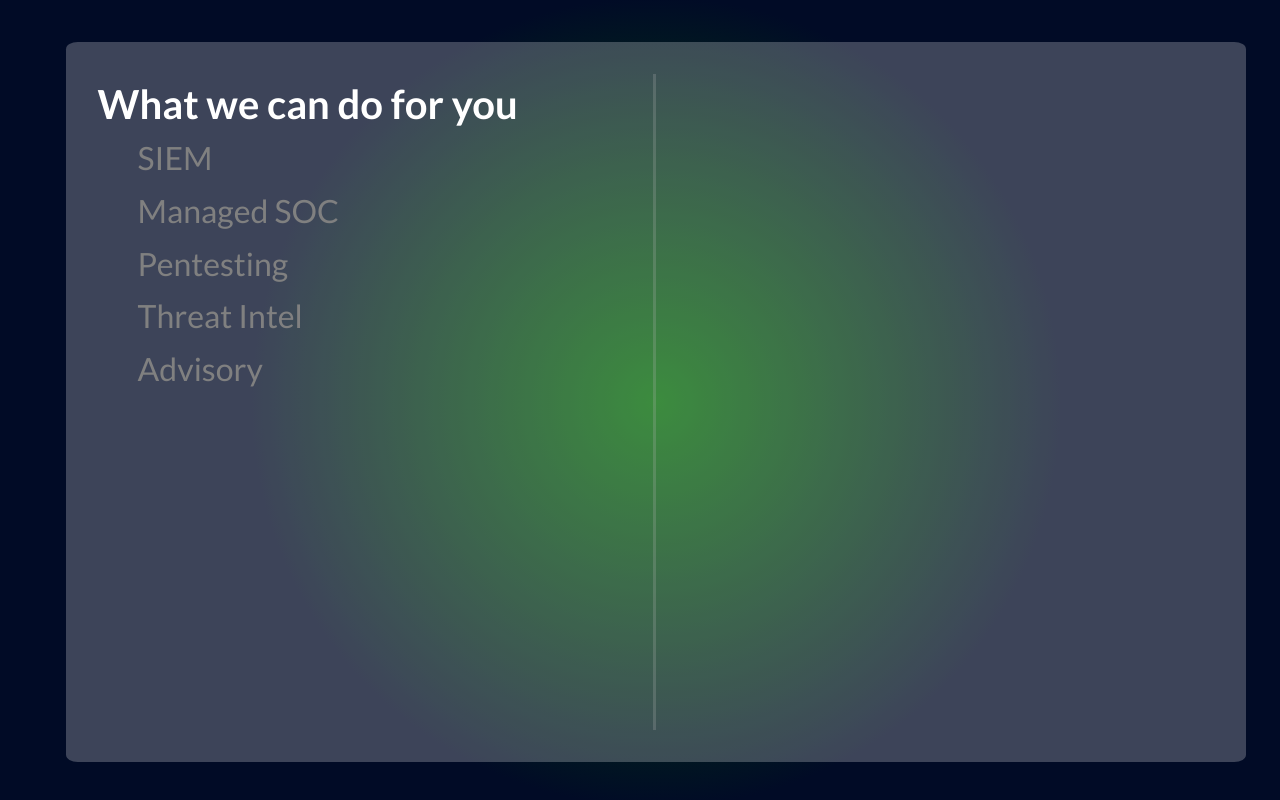
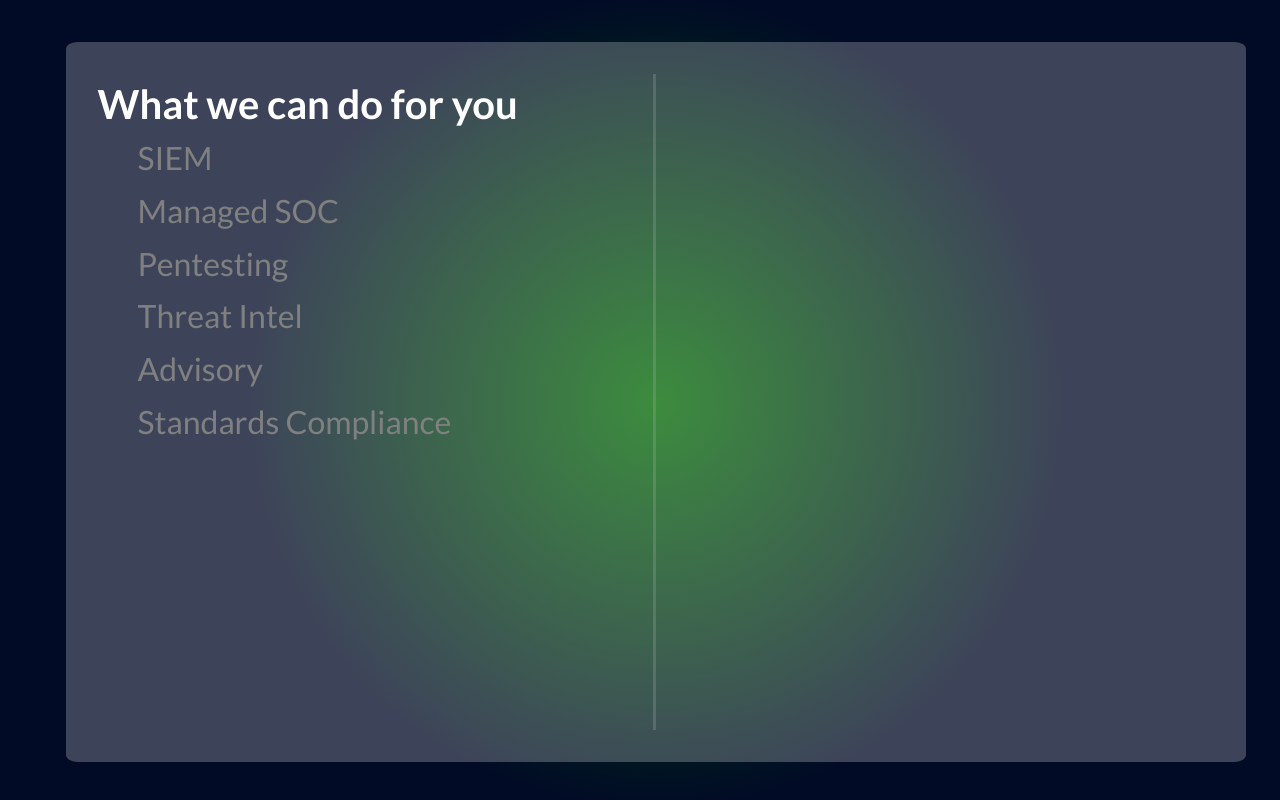
Before and after one commit to KennethOnGitHub/FactoryInternetWebsite2, a SvelteKit app: page / in a window 1280 px wide. Shown: the part 1628-2428 px from the top of the page. Built offline with nearby package versions, Linux system fonts and the light colour scheme.

Commit message:
added stardards compliance to services

```diff
--- a/src/routes/SevicesLeft.svelte
+++ b/src/routes/SevicesLeft.svelte
@@ -17,6 +17,9 @@
         </li>
         <li>
             Advisory
+        </li>
+        <li>
+            Standards Compliance
         </li>
 
     </ul>
```
